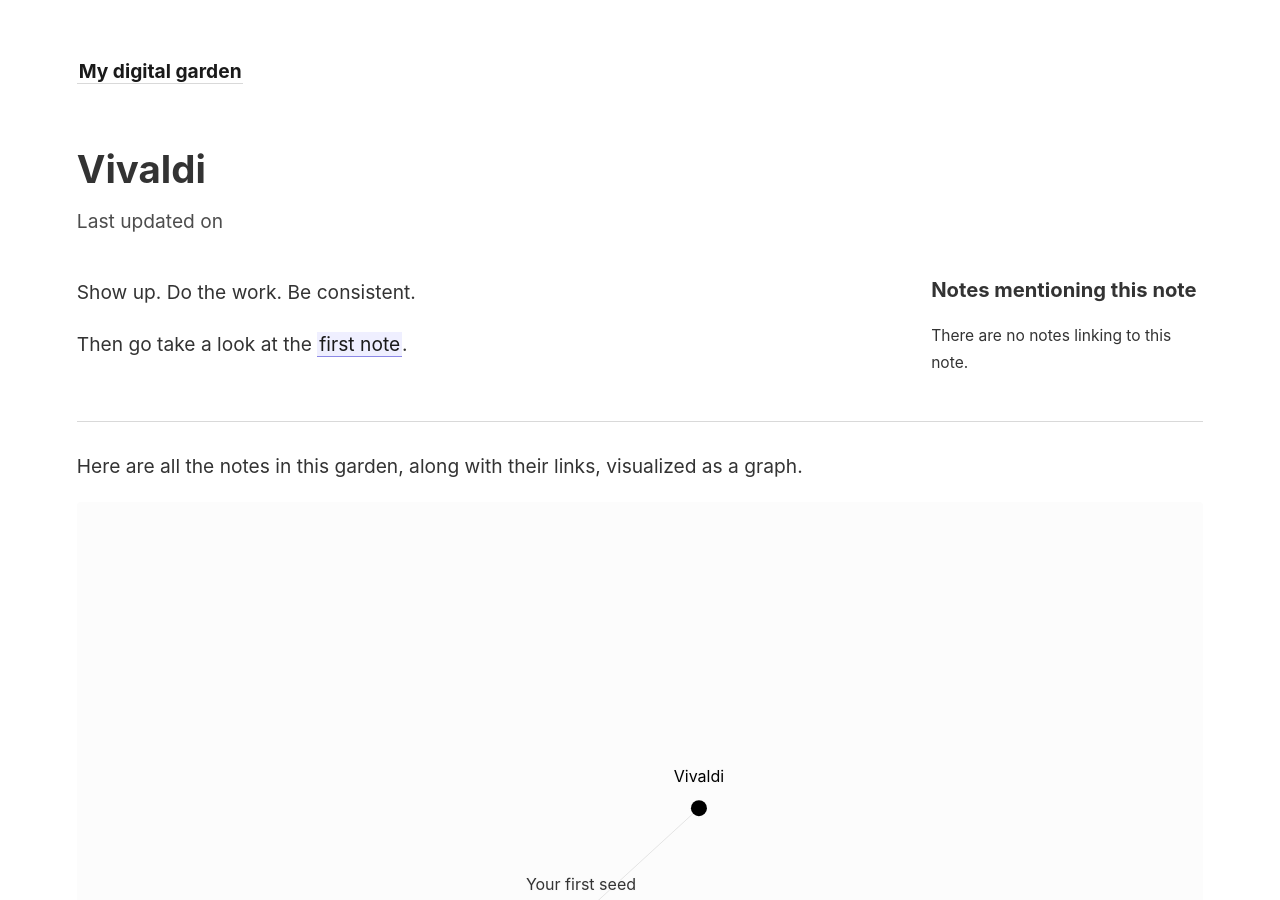
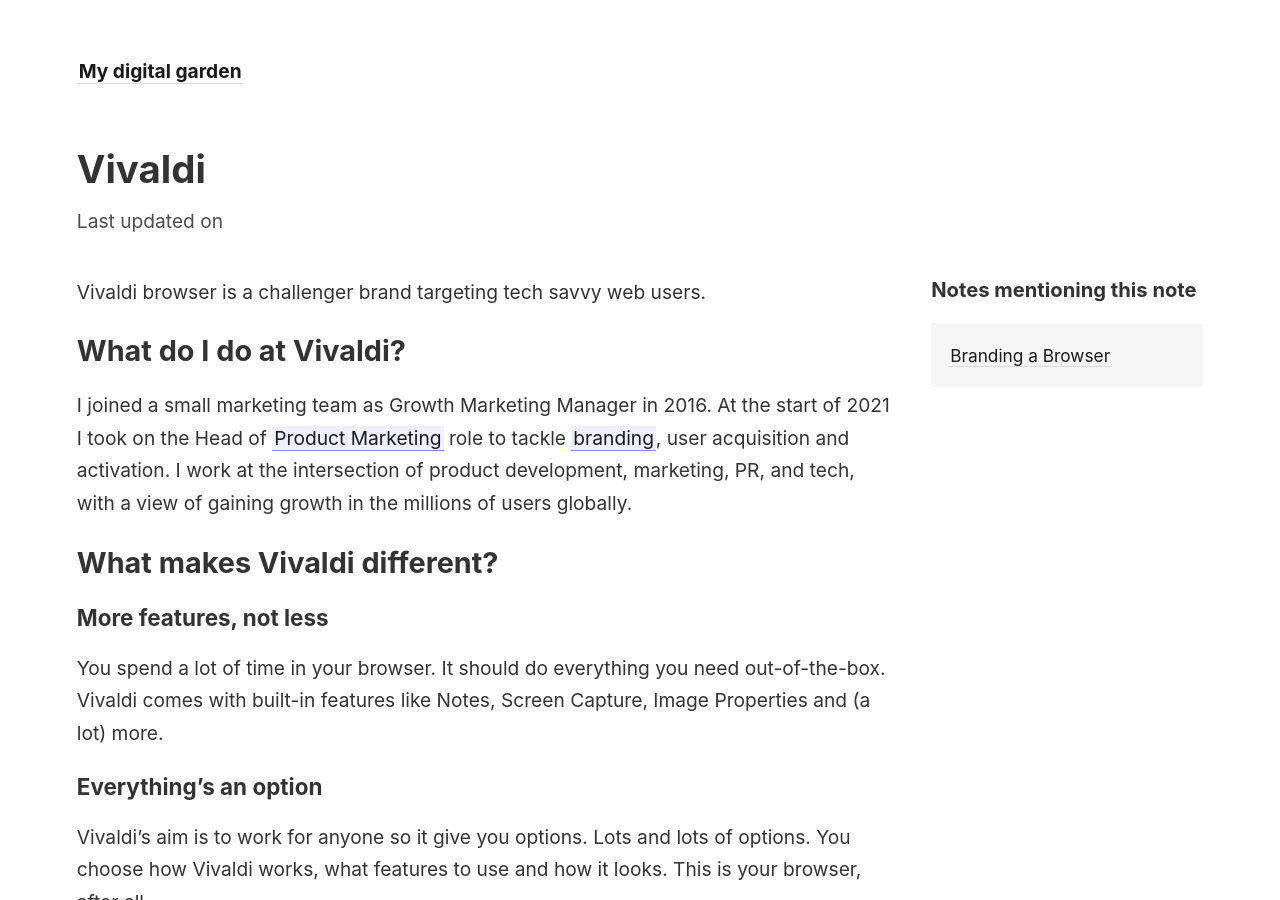
Before and after one commit to jonmccull/digital-garden, a Jekyll site: the page built from _notes/vivaldi.md, in a window 1280 px wide and 900 px high. Built offline with Jekyll 4.4.1, drawn with Linux system fonts in a browser that asks for light colours; some of the changed text lies outside the part shown.

Commit message:
Brand Note and other updates
Branding a Browser note now in progress.

Signed-off-by: Jon McCullough <jonmccull@pm.me>

```diff
--- a/_includes/footer.html
+++ b/_includes/footer.html
@@ -1 +1 @@
-This is the footer. Include anything you'd like here, like a link to an <a class="internal-link" href="/about">About</a> page.
+Give me a <a href="https://twitter.com/jonmccull/">Tweet</a> if you want to say hi. 👋
--- a/_notes/vivaldi.md
+++ b/_notes/vivaldi.md
@@ -2,6 +2,21 @@
 title: Vivaldi
 ---
 
-Show up. Do the work. Be consistent.
+Vivaldi browser is a challenger brand targeting tech savvy web users.
 
-Then go take a look at the [[Your first note|first note]].
+## What do I do at Vivaldi?
+I joined a small marketing team as Growth Marketing Manager in 2016. At the start of 2021 I took on the Head of [[Product Marketing]] role to tackle [branding](/branding-a-browser){: .internal-link}, user acquisition and activation. I work at the intersection of product development, marketing, PR, and tech, with a view of gaining growth in the millions of users globally.
+
+## What makes Vivaldi different?
+
+### More features, not less
+You spend a lot of time in your browser. It should do everything you need out-of-the-box. Vivaldi comes with built-in features like Notes, Screen Capture, Image Properties and (a lot) more.
+
+### Everything's an option
+Vivaldi's aim is to work for anyone so it give you options. Lots and lots of options. You choose how Vivaldi works, what features to use and how it looks. This is your browser, after all.
+
+### There are no rules
+How your browser works is up to you. There are multiple ways to access and control most things in Vivaldi. Play around and find what works for you.
+
+### Geeking-out is the way
+Tweaking software to get it working just right for you is a totally underrated pastime. Vivaldi is made for exploring, fine-tuning and discovering what a browser can do.
```
Also changed, not shown: _notes/brand.md (added, +3 -0 lines), _notes/branding-a-browser.md (added, +56 -0 lines), _notes/product-marketing.md (added, +17 -0 lines), _pages/index.md (+6 -1 lines), assets/brand-development-plan.jpg (added), assets/brand-sprint-plan.png (added), assets/vivaldi-rubik.png (added), 1 other file.
